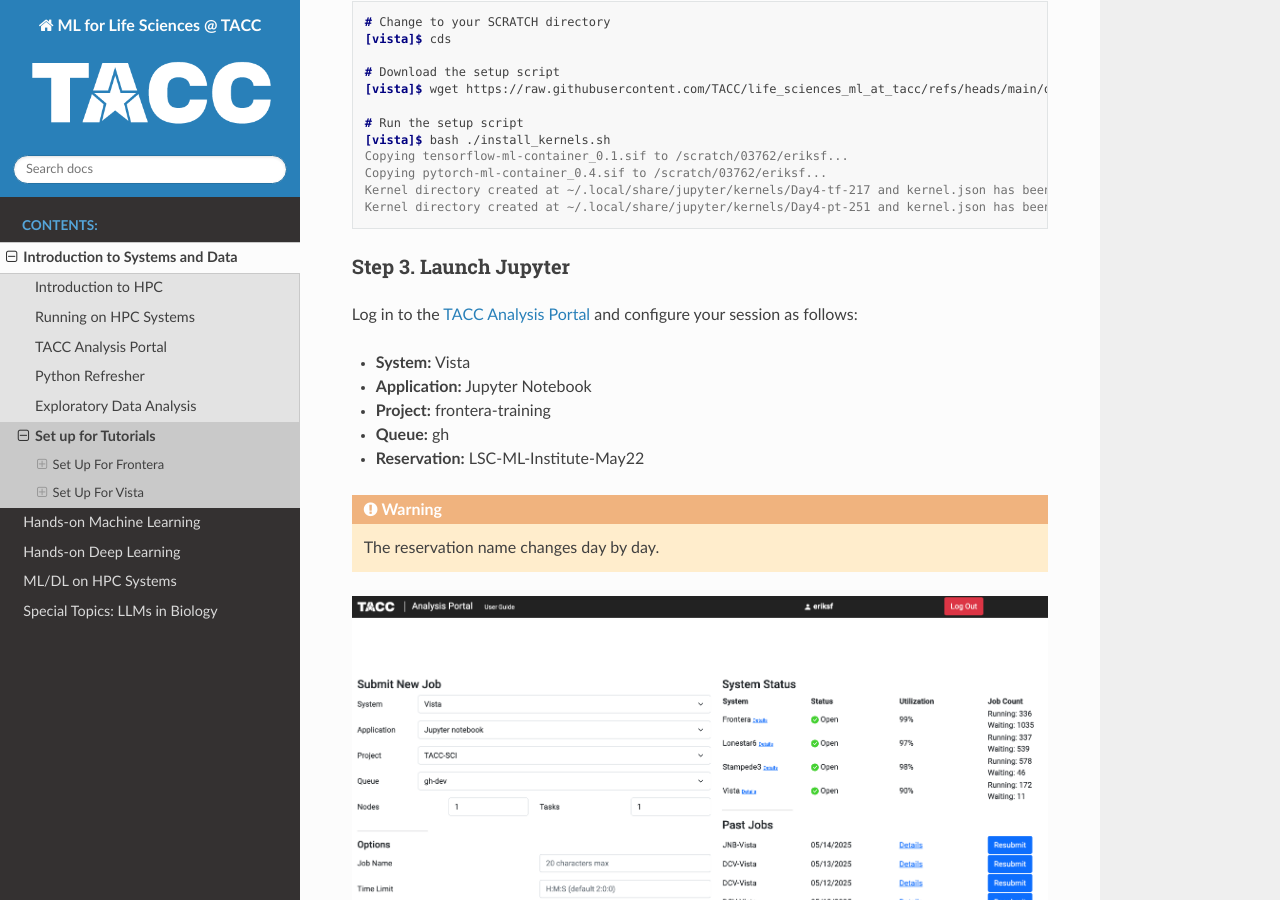
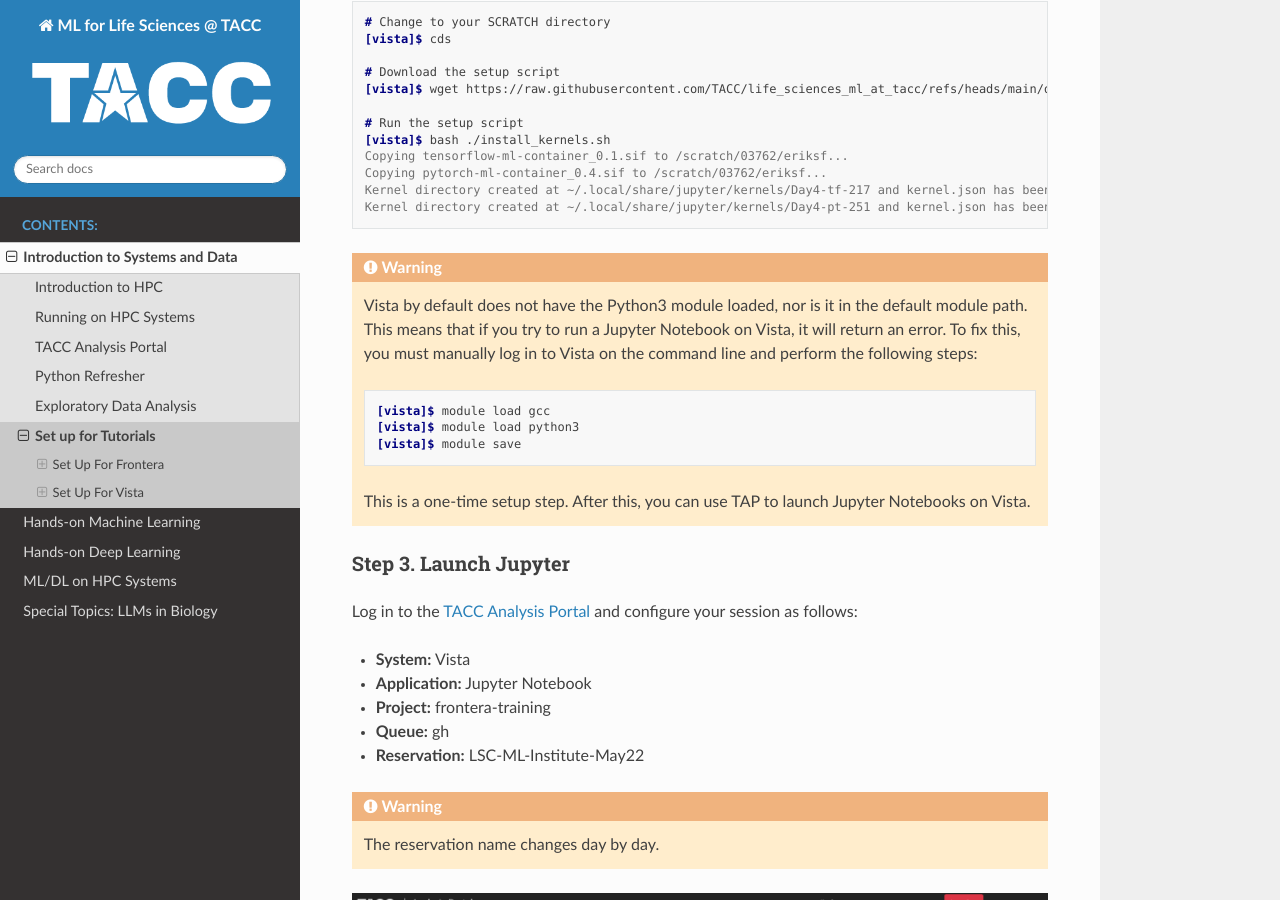
Before and after one commit to lconcia/life_sciences_ml_at_tacc, a Sphinx documentation site: the page built from docs/section1/set_up_for_tutorials.rst, in a window 1280 px wide and 900 px high, scrolled down 5876 px. Built offline with Sphinx 7.4.7 and the Read the Docs theme 3.1.0, drawn with Linux system fonts in a browser that asks for light colours.

Commit message:
add vista warning about module setup for jupyter notebooks (#54)

```diff
--- a/docs/section1/set_up_for_tutorials.rst
+++ b/docs/section1/set_up_for_tutorials.rst
@@ -230,6 +230,20 @@
    Kernel directory created at ~/.local/share/jupyter/kernels/Day4-tf-217 and kernel.json has been added.
    Kernel directory created at ~/.local/share/jupyter/kernels/Day4-pt-251 and kernel.json has been added.
 
+.. warning::
+
+   Vista by default does not have the Python3 module loaded, nor is it in the default module path.
+   This means that if you try to run a Jupyter Notebook on Vista, it will return an error. To fix
+   this, you must manually log in to Vista on the command line and perform the following steps:
+
+   .. code-block:: console
+
+      [vista]$ module load gcc
+      [vista]$ module load python3
+      [vista]$ module save
+
+   This is a one-time setup step. After this, you can use TAP to launch Jupyter Notebooks on Vista.
+
 Step 3. Launch Jupyter
 ^^^^^^^^^^^^^^^^^^^^^^
 
```
